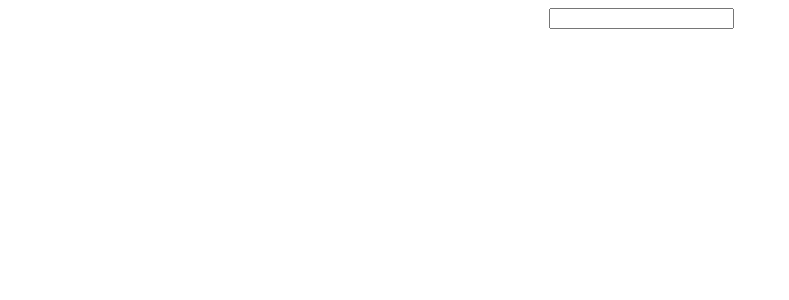
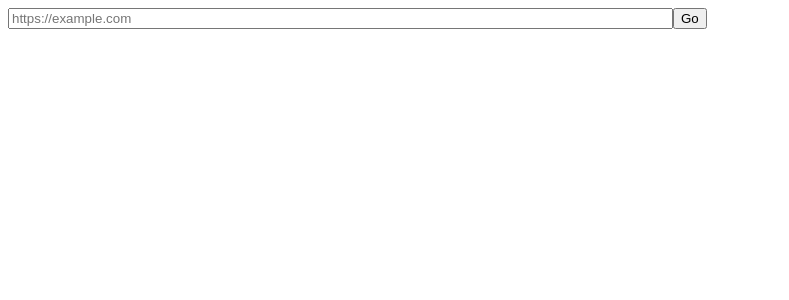
Before and after one commit to OsSm2/image-viewer, an Angular app: page / in a window 1280 px wide. Shown: the top 300 px of the page, without its empty margins (0-789 px from the left). Built offline with nearby package versions, Linux system fonts and the light colour scheme.

Commit message:
first fetch

```diff
--- a/src/app/app.component.html
+++ b/src/app/app.component.html
@@ -1,7 +1,12 @@
 <div id="container">
   <nav id="navbar">
-    <!-- <label for="url">url: </label> -->
-    <input type="url" id="url" name="url">
+    <!-- <input type="url" id="url"
+      name="url" placeholder="https://example.com" size="80"> -->
+
+    <form [formGroup]="applyForm" (submit)="submitApplication()">
+      <input id="url" type="url" formControlName="url" placeholder="https://example.com" size="80">
+      <button type="submit" class="primary">Go</button>
+    </form>
   </nav>
 
   <section>
--- a/src/app/app.component.scss
+++ b/src/app/app.component.scss
@@ -10,8 +10,8 @@
 
     display: flex;
     flex-direction: column;
-    align-items: center;
-    justify-content: center;
+    align-items: flex-start;
+    justify-content: flex-start;
 
     & #navbar {
         & url {
--- a/src/app/app.component.ts
+++ b/src/app/app.component.ts
@@ -1,10 +1,53 @@
-import { Component } from '@angular/core';
+import { Component, ViewChild } from '@angular/core';
+import { FormControl, FormGroup, ReactiveFormsModule } from '@angular/forms';
 
 @Component({
   selector: 'app-root',
   templateUrl: './app.component.html',
   styleUrls: ['./app.component.scss']
+
 })
 export class AppComponent {
   title = 'image-viewer';
+  applyForm = new FormGroup({
+    url: new FormControl('')
+  });
+
+  constructor() {
+
+    console.log("In app.component constructor");
+
+  }
+
+  submitApplication() {
+    let targetUrl = <string>this.applyForm.value.url;
+    let url = "http://localhost:8080/" + targetUrl;
+    let domain = new URL(targetUrl).hostname;
+
+    console.log("url: " + url);
+
+    let xhr = new XMLHttpRequest();
+    xhr.open('GET', url, true);
+
+    xhr.onreadystatechange = () => {
+      if (xhr.readyState === 4) {
+        let dom = new DOMParser().parseFromString(xhr.responseText, 'text/html')
+        if (dom != null) {
+          let links = dom.getElementsByTagName("a");
+          for (let i = 0; i < links.length; i++) {
+            let anchor = links[i];
+            let href = anchor.getAttribute("href");
+            if (href?.startsWith("/photo")) {
+              console.log(domain + href);
+
+            }
+
+          }
+        }
+      }
+    }
+
+    xhr.send()
+  }
+
 }
--- a/src/app/app.module.ts
+++ b/src/app/app.module.ts
@@ -3,6 +3,7 @@ import { BrowserModule } from '@angular/platform-browser';
 
 import { AppRoutingModule } from './app-routing.module';
 import { AppComponent } from './app.component';
+import {                                                                                                            ReactiveFormsModule } from '@angular/forms';
 
 @NgModule({
   declarations: [
@@ -10,7 +11,8 @@ import { AppComponent } from './app.component';
   ],
   imports: [
     BrowserModule,
-    AppRoutingModule
+    AppRoutingModule,
+    ReactiveFormsModule
   ],
   providers: [],
   bootstrap: [AppComponent]
```
Also changed, not shown: 1 other file (tests, documents, lock files or other folders).
